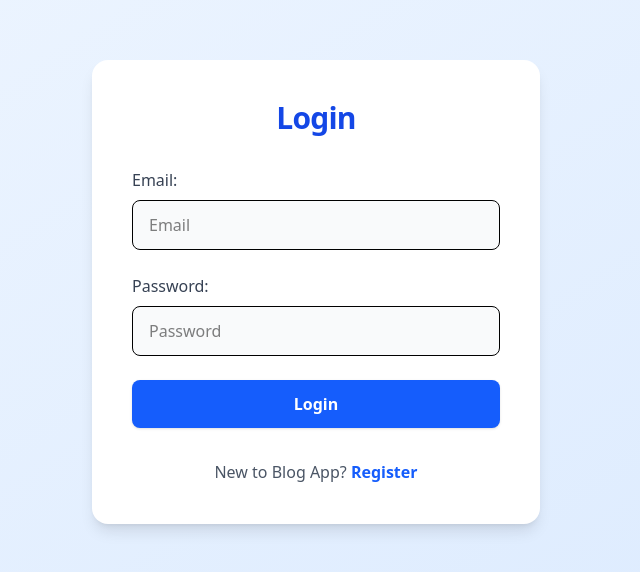
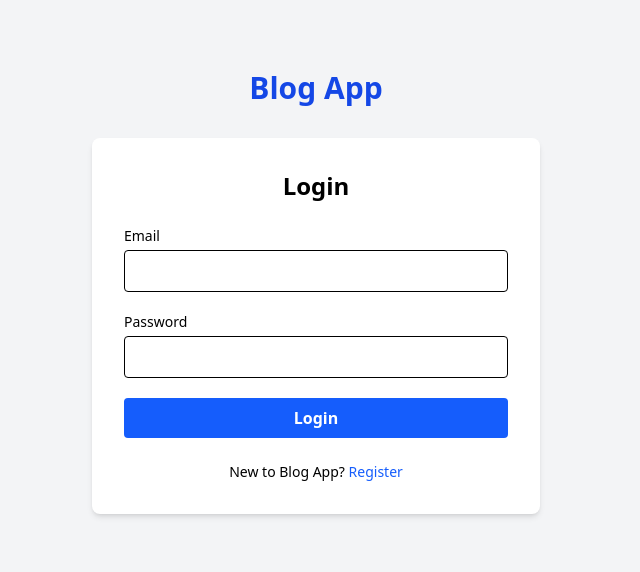
Before and after one commit to eyyb3ecee/blog-app, a React (Vite) app in the folder blog-post/: page /login in a window 1280 px wide. Shown: the part 108-680 px from the top of the page, without its empty margins (324-964 px from the left). Built offline with nearby package versions, Linux system fonts and the light colour scheme; the HTML template or start-up script is replaced by a standard one.

Commit message:
Login and Register Update

```diff
--- a/blog-post/src/pages/Login.tsx
+++ b/blog-post/src/pages/Login.tsx
@@ -2,15 +2,13 @@ import React, { useState, useEffect } from "react";
 import { useDispatch, useSelector } from "react-redux";
 import type { AppDispatch, RootState } from "../store/store";
 import { login } from "../store/authSlice";
-import { useNavigate } from "react-router-dom";
-import { useDispatch as useReduxDispatch } from "react-redux";
+import { useNavigate, Link } from "react-router-dom";
 
 // Action to clear error in authSlice
 const clearAuthError = () => ({ type: "auth/clearError" });
 
 const Login: React.FC = () => {
   const dispatch = useDispatch<AppDispatch>();
-  const reduxDispatch = useReduxDispatch();
   const [email, setEmail] = useState("");
   const [password, setPassword] = useState("");
   const { status, error } = useSelector((state: RootState) => state.auth);
@@ -24,64 +22,71 @@ const Login: React.FC = () => {
 
   const handleSubmit = (e: React.FormEvent) => {
     e.preventDefault();
-    reduxDispatch(clearAuthError());
+    dispatch(clearAuthError());
     dispatch(login({ email, password }));
   };
 
   return (
-    <div className="flex flex-col items-center justify-center min-h-screen bg-gradient-to-br from-blue-50 to-blue-100">
-      <div className="w-full max-w-md bg-white rounded-2xl shadow-lg p-10">
-        <h2 className="text-3xl font-extrabold mb-8 text-center text-blue-700 tracking-tight">
-          Login
-        </h2>
-        <form onSubmit={handleSubmit} className="space-y-6">
-          <label className="block">
-            <span className="text-gray-700 font-medium">Email:</span>
+    <div className="min-h-screen flex flex-col items-center justify-center bg-gray-100">
+      <h1 className="text-3xl font-extrabold mb-8 text-blue-700 text-center">
+        Blog App
+      </h1>
+      <div className="w-full max-w-md bg-white rounded-lg shadow-md p-8">
+        <h2 className="text-2xl font-bold mb-6 text-center">Login</h2>
+        {error && (
+          <div className="mb-4 text-red-600 text-center text-sm">{error}</div>
+        )}
+        <form onSubmit={handleSubmit} className="space-y-5">
+          <div>
+            <label className="block text-sm font-medium mb-1" htmlFor="email">
+              Email
+            </label>
             <input
+              id="email"
               type="email"
-              placeholder="Email"
+              className="w-full px-3 py-2 border rounded focus:outline-none focus:ring-2 focus:ring-blue-400"
               value={email}
               onChange={(e) => {
                 setEmail(e.target.value);
-                reduxDispatch(clearAuthError());
+                dispatch(clearAuthError());
               }}
               required
-              className="w-full px-4 py-3 border rounded-lg focus:outline-none focus:ring-2 focus:ring-blue-400 mt-2 bg-gray-50"
+              autoComplete="email"
             />
-          </label>
-          <label className="block">
-            <span className="text-gray-700 font-medium">Password:</span>
+          </div>
+          <div>
+            <label
+              className="block text-sm font-medium mb-1"
+              htmlFor="password"
+            >
+              Password
+            </label>
             <input
+              id="password"
               type="password"
-              placeholder="Password"
+              className="w-full px-3 py-2 border rounded focus:outline-none focus:ring-2 focus:ring-blue-400"
               value={password}
               onChange={(e) => {
                 setPassword(e.target.value);
-                reduxDispatch(clearAuthError());
+                dispatch(clearAuthError());
               }}
               required
-              className="w-full px-4 py-3 border rounded-lg focus:outline-none focus:ring-2 focus:ring-blue-400 mt-2 bg-gray-50"
+              autoComplete="current-password"
             />
-          </label>
+          </div>
           <button
             type="submit"
+            className="w-full bg-blue-600 text-white py-2 rounded hover:bg-blue-700 transition-colors font-semibold disabled:opacity-60"
             disabled={status === "loading"}
-            className="w-full bg-blue-600 text-white py-3 rounded-lg hover:bg-blue-700 transition font-semibold disabled:opacity-50 shadow"
           >
             {status === "loading" ? "Logging in..." : "Login"}
           </button>
         </form>
-        {error && (
-          <p className="mt-6 text-center text-red-500 font-medium">{error}</p>
-        )}
-        <div className="mt-8 text-center">
-          <span className="text-gray-600">New to Blog App? </span>
-          <a
-            href="/register"
-            className="text-blue-600 hover:underline font-semibold"
-          >
+        <div className="mt-6 text-center text-sm">
+          New to Blog App?{" "}
+          <Link to="/register" className="text-blue-600 hover:underline">
             Register
-          </a>
+          </Link>
         </div>
       </div>
     </div>
--- a/blog-post/src/pages/Register.tsx
+++ b/blog-post/src/pages/Register.tsx
@@ -28,7 +28,10 @@ const Register: React.FC = () => {
   };
 
   return (
-    <div className="min-h-screen flex items-center justify-center bg-gray-100">
+    <div className="min-h-screen flex flex-col items-center justify-center bg-gray-100">
+      <h1 className="text-3xl font-extrabold mb-8 text-blue-700 text-center">
+        Blog App
+      </h1>
       <div className="w-full max-w-md bg-white rounded-lg shadow-md p-8">
         <h2 className="text-2xl font-bold mb-6 text-center">Register</h2>
         {error && (
```
